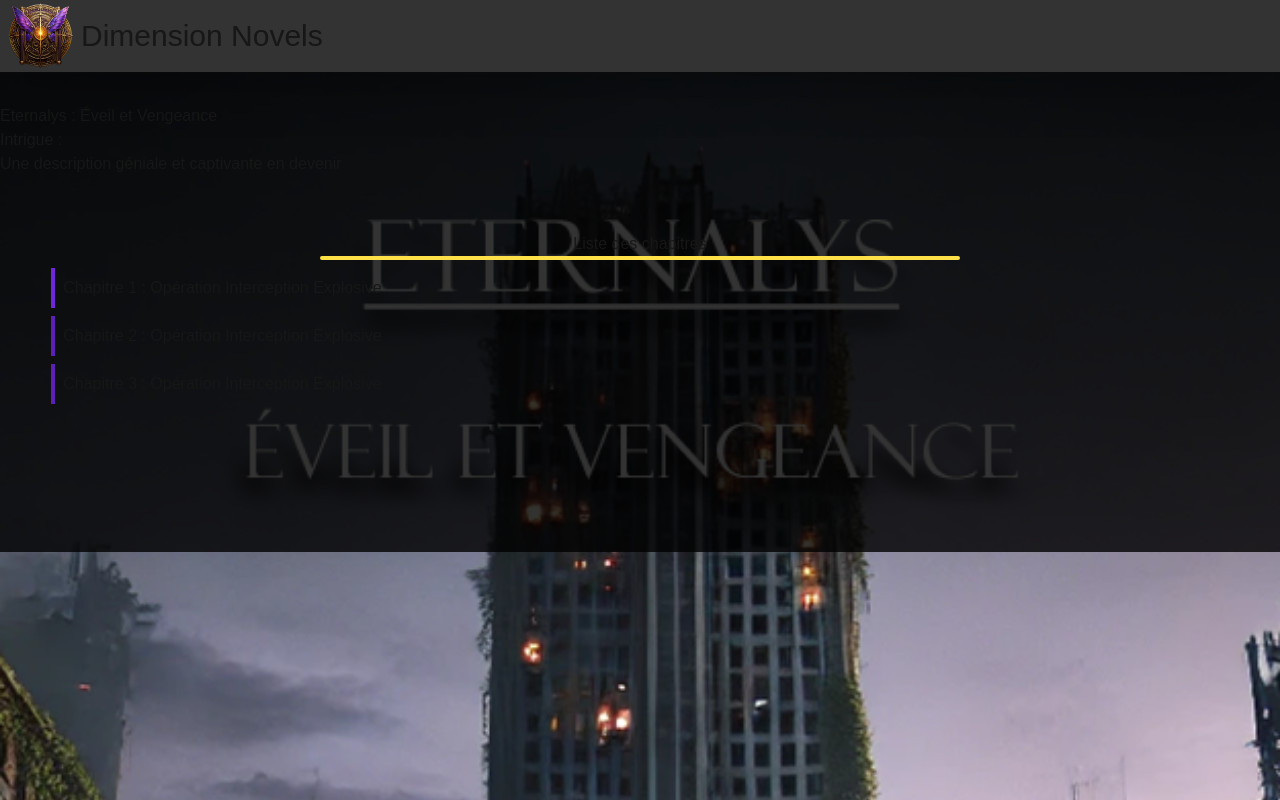
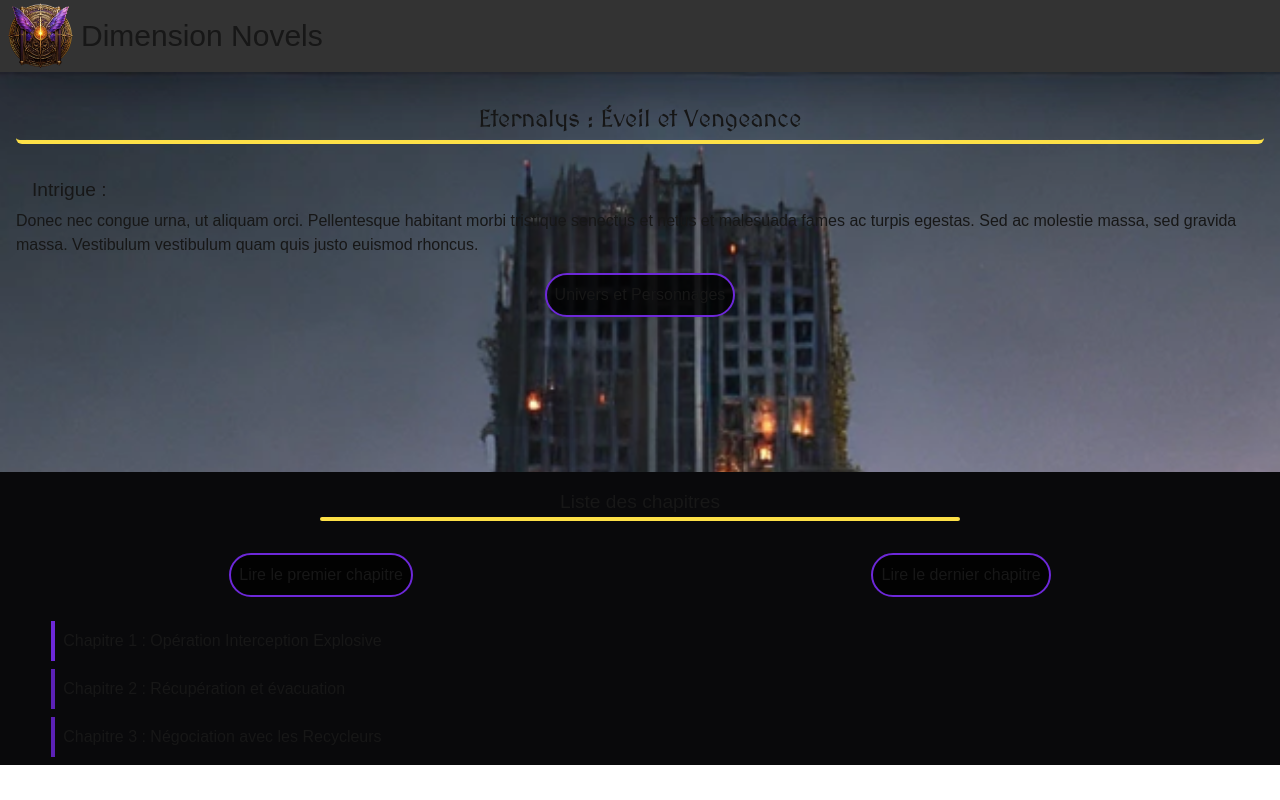
Before and after one commit to Noxatris/dimension-novel, a Next.js app: page /eternalys in a window 1280 px wide. Built offline with nearby package versions, Linux system fonts and the light colour scheme; a web font is replaced by a local one.

Commit message:
Update visual eternalys page

```diff
--- a/app/(composents)/actualite.tsx
+++ b/app/(composents)/actualite.tsx
@@ -2,7 +2,7 @@ export default function Actualite() {
     return (
         <div className="h-[45vh] flex flex-col bg-black/50 pt-[18vh]">
             <h2 className="font-[MedievalSharp] text-xl ml-6">ACTUALITÉ</h2>
-            <div className="w-[50%] h-2 bg-yellow-300 rounded flex items-center mb-3 ml-2">
+            <div className="w-[45%] h-[4px] bg-yellow-300 rounded flex items-center mb-3 ml-2">
                 <div className="w-1 h-1 rounded-full animate-dotMove shadow-dotEffect"></div>
             </div>
             <div className="flex flex-col overflow-y-scroll px-2 custom-scrollbar">
--- a/app/(composents)/listeNovel.tsx
+++ b/app/(composents)/listeNovel.tsx
@@ -2,7 +2,7 @@ export default function MesNovels() {
     return (
         <div className="flex flex-col bg-black/50 pt-[4vh]">
             <h2 className="font-[MedievalSharp] text-xl ml-6">LISTE NOVELS</h2>
-            <div className="w-[50%] h-2 bg-yellow-300 rounded flex items-center mb-4 ml-2">
+            <div className="w-[45%] h-[4px] bg-yellow-300 rounded flex items-center mb-4 ml-2">
                 <div className="w-1 h-1 rounded-full animate-dotMove shadow-dotEffect"></div>
             </div>
             <div className="flex justify-center mb-[48px]">
--- a/app/eternalys/page.tsx
+++ b/app/eternalys/page.tsx
@@ -1,19 +1,23 @@
 export default function EternalysMain() {
   return (
-    <div className='w-full h-screen flex justify-center pt-[9vh]'>
-      <div className='w-full bg-black/55 flex flex-col items-center bg-top bg-cover' style={{ backgroundImage: 'url(cover.png)' }}>
-        <div className="w-screen h-[20vh] bg-black/80 pt-8">
-          <div>
-            <h1>Eternalys : Éveil et Vengeance</h1>
-          </div>
-          <div>
-            <h2>Intrigue :</h2>
-            <p>Une description géniale et captivante en devenir</p>
+    <div className='w-full h-screen flex flex-col items-center pt-[9vh]'>
+      <div className='w-full h-[50vh] bg-black/55 flex flex-col items-center bg-black/80 bg-top bg-cover' style={{ backgroundImage: 'url(coverClear.png)' }} >
+        <div className="w-screen pt-8 px-4">
+          <h1 className="font-[medievalSharp] text-2xl border-b-4 border-yellow-300 flex justify-center mb-8 pb-1 rounded-md">Eternalys : Éveil et Vengeance</h1>
+          <div className="mb-4">
+            <h2 className="ml-4 text-[1.2em] mb-1">Intrigue :</h2>
+            <p>Donec nec congue urna, ut aliquam orci. Pellentesque habitant morbi tristique senectus et netus et malesuada fames ac turpis egestas. Sed ac molestie massa, sed gravida massa. Vestibulum vestibulum quam quis justo euismod rhoncus.</p>
           </div>
         </div>
-        <ul className="overflow-y-scroll h-[40vh] bg-black/80 w-screen flex flex-col items-center">
-          <h2 className="w-[90%] flex justify-center">Liste des chapitres</h2>
+        <a href="#" className="bg-black/80 p-2 mb-8 rounded-full border-2 border-violet-700 pointer-cursor">Univers et Personnages</a>
+      </div>
+      <ul className="overflow-y-scroll w-screen flex flex-col items-center bg-zinc-950">
+        <h2 className="w-[90%] flex justify-center mt-4 text-[1.2em]">Liste des chapitres</h2>
         <div className="w-[50%] h-1 bg-yellow-300 rounded-full mb-2"></div>
+        <div className="flex justify-around w-full my-6">
+          <a href="#" className="bg-black/80 p-2 rounded-full border-2 border-violet-700 pointer-cursor">Lire le premier chapitre</a>
+          <a href="#" className="bg-black/80 p-2 rounded-full border-2 border-violet-700 pointer-cursor">Lire le dernier chapitre</a>
+        </div>
         <li className="border-l-4 border-violet-700 pl-2 py-2 mb-2 w-[92%]">
           <a href="#">
             <p>Chapitre 1 : Opération Interception Explosive</p>
@@ -21,16 +25,15 @@ export default function EternalysMain() {
         </li>
         <li className="border-l-4 border-violet-800 pl-2 py-2 mb-2 w-[92%]">
           <a href="#">
-              <p>Chapitre 2 : Opération Interception Explosive</p>
+            <p>Chapitre 2 : Récupération et évacuation</p>
           </a>
         </li>
         <li className="border-l-4 border-violet-800 pl-2 py-2 mb-2 w-[92%]">
           <a href="#">
-              <p>Chapitre 3 : Opération Interception Explosive</p>
+            <p>Chapitre 3 : Négociation avec les Recycleurs</p>
           </a>
         </li>
       </ul>
     </div>
-    </div>
   );
 }
```
Also changed, not shown: public/coverClear.png (added). Lines whose indentation alone changed are shown as unchanged.
